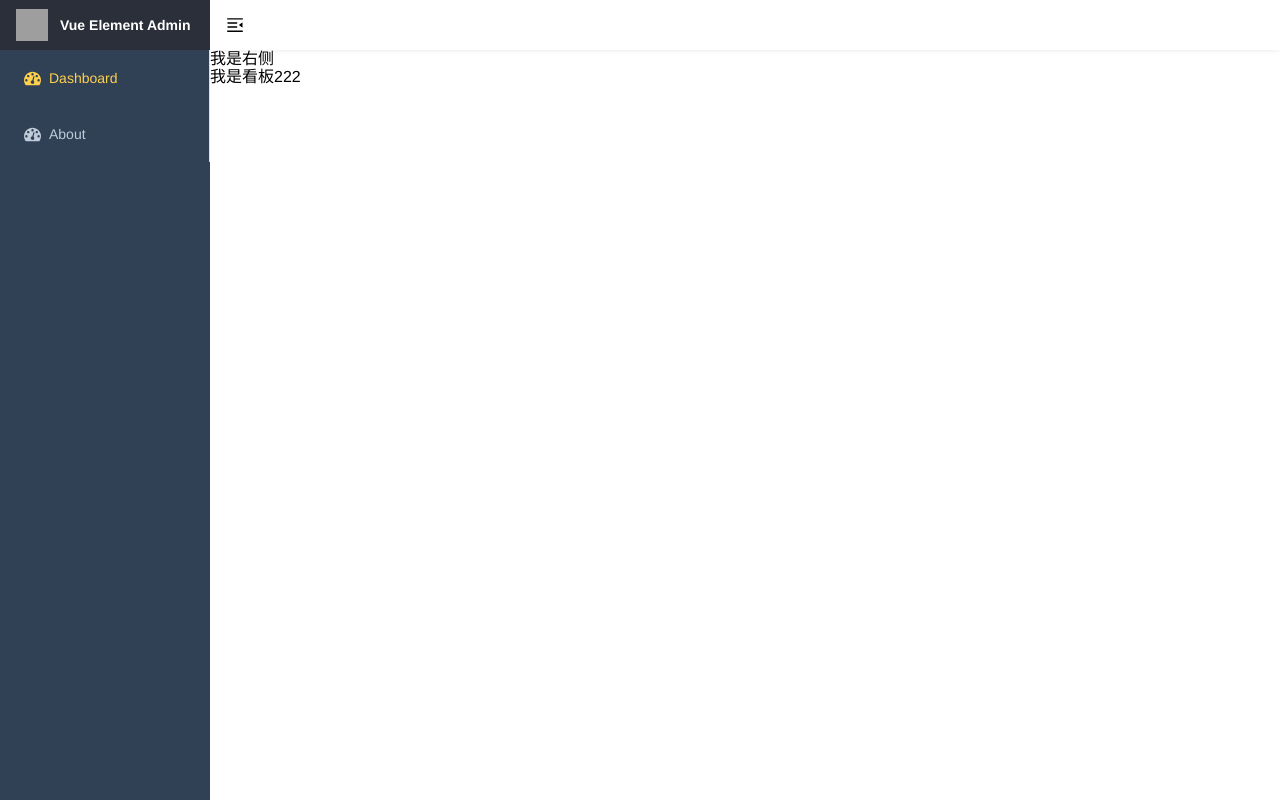
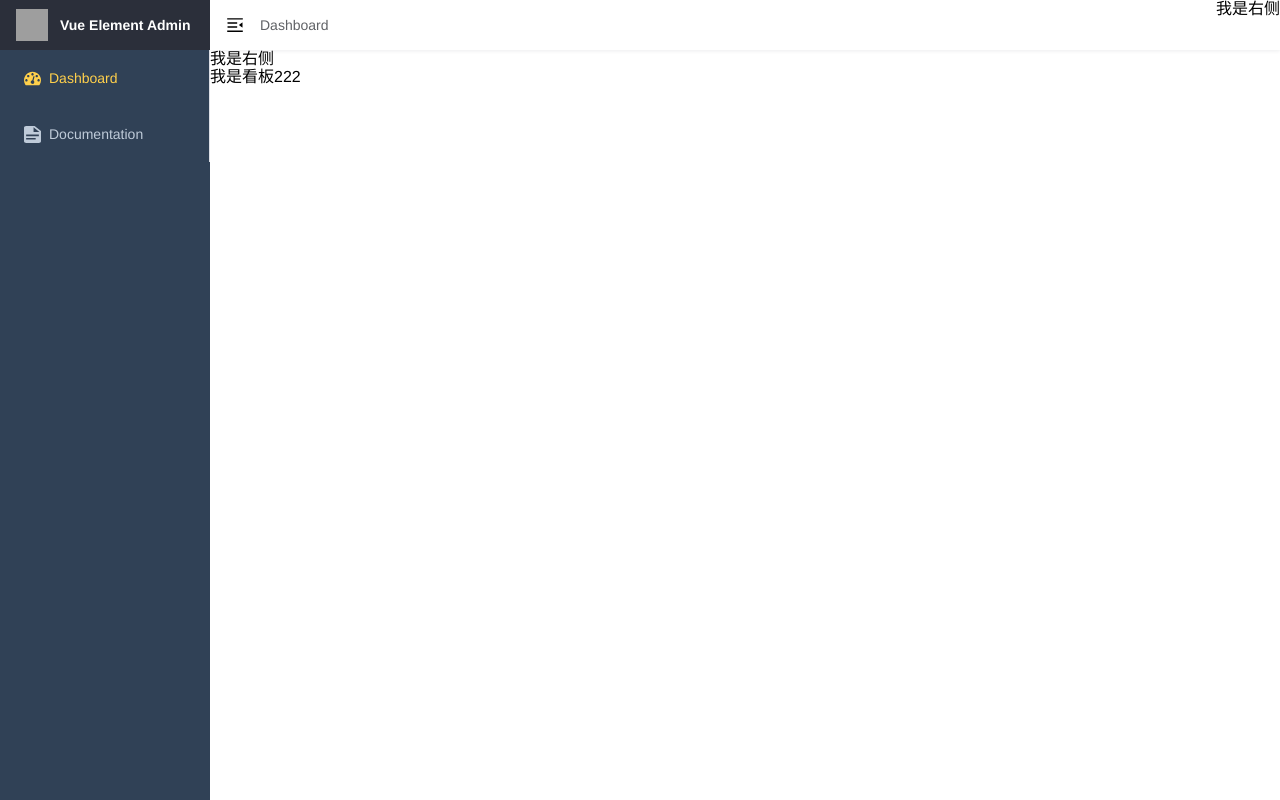
Before and after one commit to boldcaffeine/baseAdminPro, a Vue app: page /#/login in a window 1280 px wide. Both pictures are taken after a click on the button "Login". Built offline with nearby package versions, Linux system fonts and the light colour scheme; grey boxes are pictures that could not be loaded.

Commit message:
处理面包屑

```diff
--- a/package.json
+++ b/package.json
@@ -15,6 +15,7 @@
     "normalize.css": "^8.0.1",
     "nprogress": "^0.2.0",
     "path-browserify": "^1.0.1",
+    "path-to-regexp": "^8.2.0",
     "vue": "^3.5.13",
     "vue-router": "^4.5.0",
     "vuex": "^4.0.2"
--- a/src/components/Breadcrumb/index.vue
+++ b/src/components/Breadcrumb/index.vue
@@ -1,10 +1,95 @@
 <template>
-    <el-breadcrumb separator="/">
-      <el-breadcrumb-item :to="{ path: '/' }">homepage</el-breadcrumb-item>
-      <el-breadcrumb-item>
-        <a href="/">promotion management</a>
-      </el-breadcrumb-item>
-      <el-breadcrumb-item>promotion list</el-breadcrumb-item>
-      <el-breadcrumb-item>promotion detail</el-breadcrumb-item>
+  <div>
+    <el-breadcrumb class="app-breadcrumb" separator="/">
+      <transition-group name="breadcrumb">
+        <el-breadcrumb-item v-for="(item, index) in levelList" :key="item.path">
+          <span
+            v-if="
+              item.redirect === 'noRedirect' || index == levelList.length - 1
+            "
+            class="no-redirect"
+            >{{ item.meta.title }}</span
+          >
+          <a v-else @click.prevent="handleLink(item)">{{ item.meta.title }}</a>
+        </el-breadcrumb-item>
+      </transition-group>
     </el-breadcrumb>
-  </template>
+  </div>
+</template>
+
+<script setup>
+import { ref, watch } from "vue";
+import { compile } from "path-to-regexp";
+import { useStore } from "vuex";
+import { useRoute, useRouter } from "vue-router"; // 引入 useRoute
+
+// Get the store
+const store = useStore();
+
+// 通过 useRoute 获取路由信息
+const route = useRoute();
+const router = useRouter();
+
+let levelList = ref(null);
+
+// 4. 获取面包屑数据的方法
+function getBreadcrumb() {
+  let matched = route.matched.filter((item) => item.meta && item.meta.title);
+  const first = matched[0];
+
+  if (!isDashboard(first)) {
+    matched = [{ path: "/dashboard", meta: { title: "Dashboard" } }].concat(
+      matched
+    );
+  }
+
+  levelList.value = matched.filter(
+    (item) => item.meta && item.meta.title && item.meta.breadcrumb !== false
+  );
+}
+
+// 5. 判断是否为 Dashboard 路由
+function isDashboard(route) {
+  const name = route && route.name;
+  if (!name) {
+    return false;
+  }
+  return name.trim().toLocaleLowerCase() === "Dashboard".toLocaleLowerCase();
+}
+
+// 6. 编译路径
+function pathCompile(path) {
+  const { params } = route;
+  const toPath = compile(path);
+  return toPath(params);
+}
+
+// 7. 处理点击链接
+function handleLink(item) {
+  const { redirect, path } = item;
+  if (redirect) {
+    router.push(redirect);
+    return;
+  }
+  router.push(pathCompile(path));
+}
+
+// 3. 监听路由变化
+watch(
+  () => route.path,
+  (newPath) => {
+    if (newPath.startsWith("/redirect/")) {
+      return;
+    }
+    getBreadcrumb();
+  },
+  { immediate: true }
+);
+</script>
+
+<style lang="scss" scoped>
+.app-breadcrumb {
+  font-size: 14px;
+  padding: 18px 0;
+}
+</style>
--- a/src/layout/components/NavBar/index.vue
+++ b/src/layout/components/NavBar/index.vue
@@ -1,18 +1,22 @@
 <template>
   <div class="navbar">
+    <div class="nav-left">
       <hamburger
+        class="hamburger-container"
         id="hamburger-container"
         :is-active="sidebar.opened"
-      class="hamburger-container"
         @toggleClick="toggleSideBar"
       />
-    <div>123213 NavBar</div>
+      <Breadcrumb class="breadcrumb-container" id="breadcrumb-container" />
+    </div>
+    <div class="nav-right">我是右侧</div>
   </div>
 </template>
 
 <script setup lang="ts">
 import { computed } from "vue";
 import Hamburger from "@/components/Hamburger/index.vue";
+import Breadcrumb from "@/components/Breadcrumb/index.vue";
 
 import { useStore } from "vuex";
 // 获取 Vuex store
@@ -34,6 +38,11 @@ const toggleSideBar = () => {
   position: relative;
   background: #fff;
   box-shadow: 0 1px 4px rgba(0, 21, 41, 0.08);
+  display: flex;
+  justify-content: space-between;
+  .nav-left {
+    display: flex;
+    align-items: center;
     .hamburger-container {
       box-sizing: border-box;
       height: 50px;
@@ -42,4 +51,5 @@ const toggleSideBar = () => {
       cursor: pointer;
     }
   }
+}
 </style>
--- /dev/null
+++ b/src/layout/components/TagsView/index.vue
@@ -0,0 +1,5 @@
+<template>
+  <div>TagView</div>
+</template>
+
+<script setup></script>
--- a/src/router/index.ts
+++ b/src/router/index.ts
@@ -17,14 +17,14 @@ export const constantRoutes = [
     ],
   },
   {
-    path: "/about",
+    path: "/documentation",
     component: Layout,
     children: [
       {
-        path: "about",
+        path: "index",
         component: () => import("@/views/about/index.vue"),
-        name: "About",
-        meta: { title: "About", icon: "dashboard", affix: true },
+        name: "Documentation",
+        meta: { title: "Documentation", icon: "documentation", affix: true },
       },
     ],
   },
```
Also changed, not shown: 1 other file (tests, documents, lock files or other folders). Lines whose indentation alone changed are shown as unchanged.
